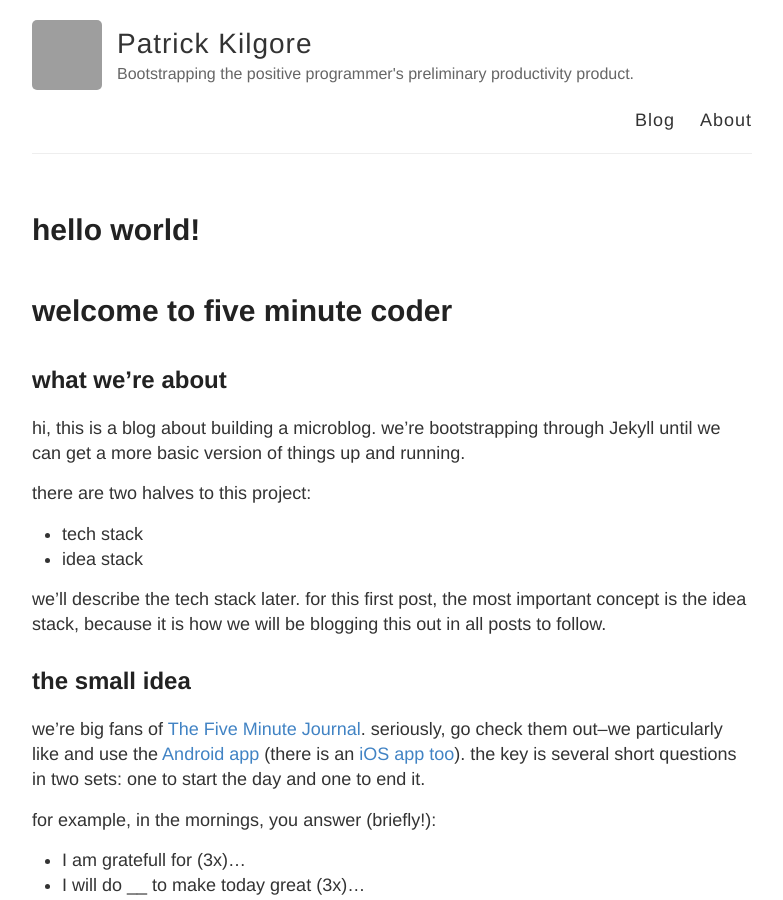
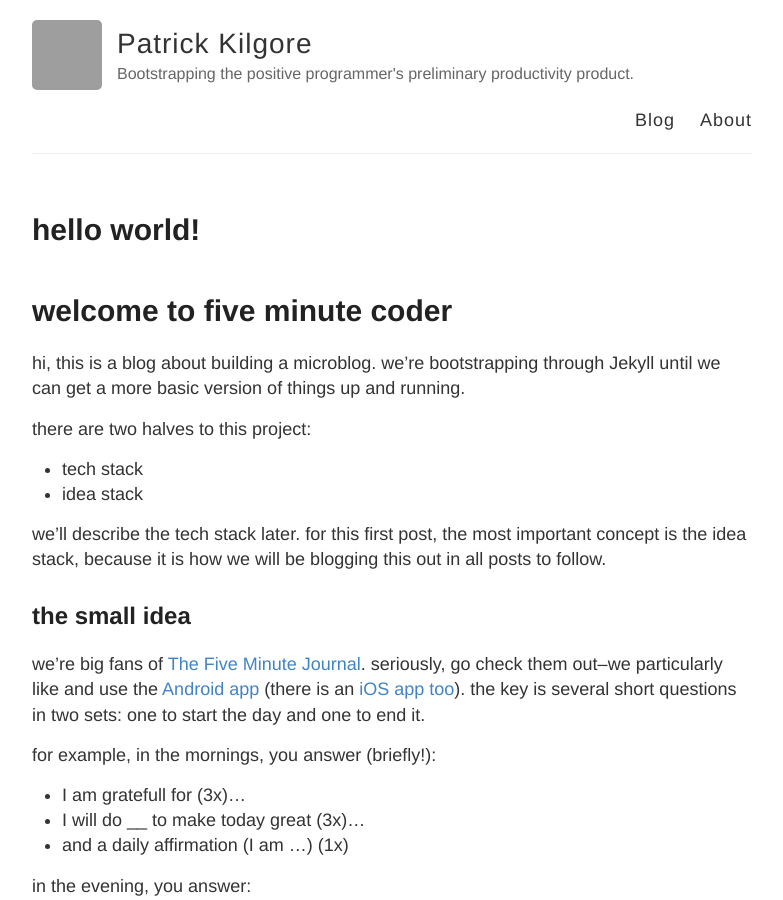
Before and after one commit to pckilgore/fiveminutecoder, a Jekyll site: the page built from _posts/17-8-19-Hello-World.md, in a window 1280 px wide and 900 px high. Shown: the whole window, without its empty margins (248-1031 px from the left). Built offline with Jekyll 4.4.1, drawn with Linux system fonts in a browser that asks for light colours; grey boxes are pictures that could not be loaded.

Commit message:
Update 17-8-19-Hello-World.md

```diff
--- a/_posts/17-8-19-Hello-World.md
+++ b/_posts/17-8-19-Hello-World.md
@@ -4,8 +4,6 @@ title: hello world!
 ---
 
 # welcome to five minute coder
-
-## what we're about
 hi, this is a blog about building a microblog.  we're bootstrapping through Jekyll until we can get a more basic version of things up and running.
 
 there are two halves to this project:
```
